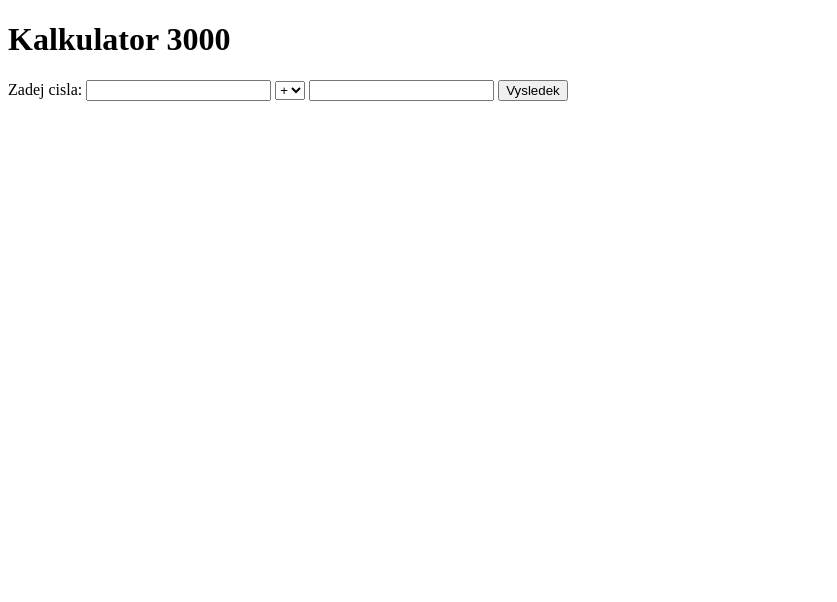
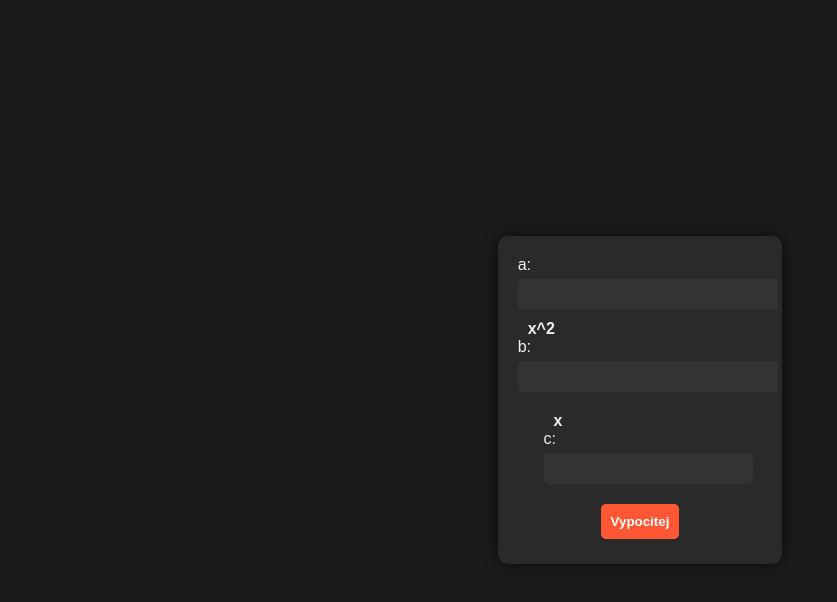
Before and after one commit to lolmaner62/MoA_Zabime, a plain HTML site: page index.html in a window 1280 px wide. Shown: the whole page, without its empty margins (0-837 px from the left). Drawn offline with Linux system fonts and the light colour scheme.

Commit message:
matika skoro hotova

```diff
--- a/app.js
+++ b/app.js
@@ -9,3 +9,25 @@ if ('serviceWorker' in navigator) {
             });
     });
 }
+
+function Calculate() {
+    const a = document.getElementById("a").value;
+    const b = document.getElementById("b").value;
+    const c = document.getElementById("c").value;
+    let res;
+    let res2;
+    let disc = (b * b) - (4 * a * c);
+    if (disc >= 0) {
+        if (disc == 0) {
+
+        }
+        res1 = (-b + Math.sqrt(disc)) / (2*a)
+        res1 = (-b - Math.sqrt(disc)) / (2*a)
+    }
+    else
+    {
+        res = "Nelze najít výsledek v real číslech"
+    }
+
+
+}
--- a/index.html
+++ b/index.html
@@ -9,20 +9,22 @@
     <link rel="manifest" href="manifest.json">
 </head>
 <body>
-    <form>
-        <h1>Kalkulator 3000</h1>
-        <label>Zadej cisla:</label>
-        <input id="cislo1">
-        <select  id="operace">
-            <option value="+">+</option>
-            <option value="-">-</option>
-            <option value="*">*</option>
-            <option value="/">/</option>
-        </select>
-        <input id="cislo2">
-
-        <button onclick="Work()">Vysledek</button>
-        <p id="Vysledek" ></p>
-    </form>
+     <form>
+        <div>
+            <label for="a">a:</label>
+            <input type="number" id="a" name="a">
+            <p>x^2</p>
+            <label for="b">b:</label>
+            <input type="number" id="b" name="b">
+            </div>
+            <div>
+            <p>x</p>
+            <label for="c">c:</label>
+            <input type="number" id="c" name="c">
+            </div>
+            <input type="button" value="Vypocitej" onclick="Calculate()">
+            <label id="vysledek" name="vysledek"></label>
+            <label id="vysledek2" name="vysledek2" ></label>
+     </form>
 </body>
 </html>
--- a/style.css
+++ b/style.css
@@ -0,0 +1,60 @@
+/* style.css */
+body {
+    background-color: #1a1a1a;
+    color: #f0f0f0;
+    font-family: Arial, sans-serif;
+    display: flex;
+    justify-content: center;
+    align-items: center;
+    height: 100vh;
+    margin: 0;
+}
+
+form {
+    background-color: #2a2a2a;
+    padding: 20px;
+    border-radius: 10px;
+    box-shadow: 0 0 15px rgba(0, 0, 0, 0.5);
+    justify-content: center;
+    justify-items: center;
+}
+
+div {
+    margin-bottom: 10px;
+}
+
+label {
+    display: block;
+    margin-bottom: 5px;
+}
+
+input[type="number"] {
+    width: 100%;
+    padding: 8px;
+    margin-bottom: 10px;
+    border: none;
+    border-radius: 5px;
+    background-color: #333;
+    color: #fff;
+}
+
+input[type="button"] {
+    width: 100%;
+    padding: 10px;
+    background-color: #ff5733;
+    color: #fff;
+    border: none;
+    border-radius: 5px;
+    cursor: pointer;
+    font-weight: bold;
+}
+
+input[type="button"]:hover {
+    background-color: #ff2e00;
+}
+
+p {
+    display: inline;
+    margin: 0 10px;
+    font-weight: bold;
+}
```
